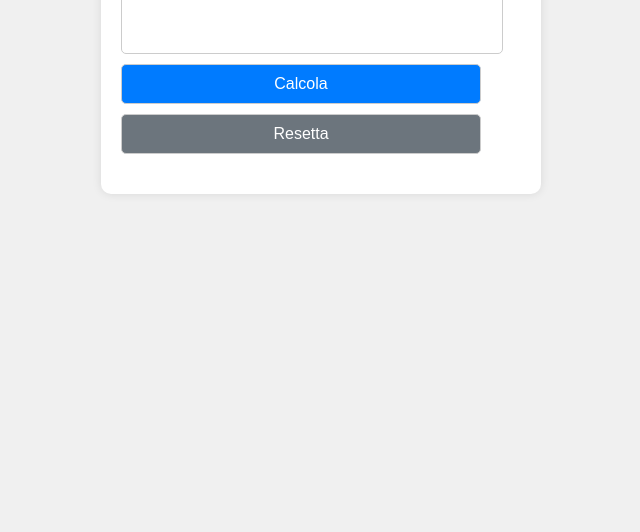
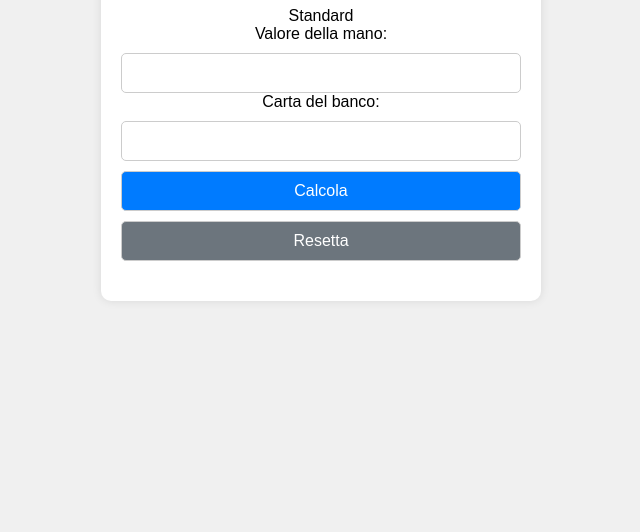
Before and after one commit to DiMasoMarioDomenico/black-jack-bot, a plain HTML site: page index.html in a window 1280 px wide. Shown: the part 308-840 px from the top of the page, without its empty margins (319-959 px from the left). After the commit the page ends 800 px from the top, so only its background shows below. Drawn offline with Linux system fonts and the light colour scheme.

Commit message:
Update index.html 6

```diff
--- a/index.html
+++ b/index.html
@@ -8,10 +8,10 @@
         body {
             font-family: Arial, sans-serif;
             margin: 0;
-            padding: 20px;
+            padding: 0;
             display: flex;
             justify-content: center;
-            align-items: flex-start; /* Allinea in alto */
+            align-items: center;
             background-color: #f0f0f0;
             height: 100vh;
         }
@@ -22,21 +22,21 @@
             box-shadow: 0 0 10px rgba(0, 0, 0, 0.1);
             max-width: 400px;
             width: 100%;
-            margin-top: 20px; /* Margine superiore */
+            text-align: center; /* Aggiunto per centrare il testo */
         }
         .container h1 {
             margin-top: 0;
             font-size: 1.5em;
-            text-align: center;
         }
         .container button, .container input {
-            width: 90%;
+            width: 100%;
             padding: 10px;
             margin-top: 10px;
             border-radius: 5px;
             border: 1px solid #ccc;
             font-size: 16px; /* Dimensione del font maggiore per evitare zoom */
             height: 40px; /* Altezza maggiore per evitare zoom */
+            box-sizing: border-box;
         }
         .container button {
             background-color: #007bff;
@@ -57,11 +57,11 @@
             font-size: 1.2em;
             font-weight: bold;
             color: #333;
-            text-align: center;
         }
         .button-group {
             display: flex;
             justify-content: space-between;
+            margin-top: 10px;
         }
         .button-group button {
             flex: 1;
@@ -158,6 +158,12 @@
                     document.getElementById('dealerCard').focus();
                 }
             });
+
+            document.getElementById('dealerCard').addEventListener('input', function() {
+                if (this.value.length >= 1) {
+                    this.blur(); // Rimuovi il focus per chiudere la tastiera
+                }
+            });
         });
     </script>
 </head>
```
